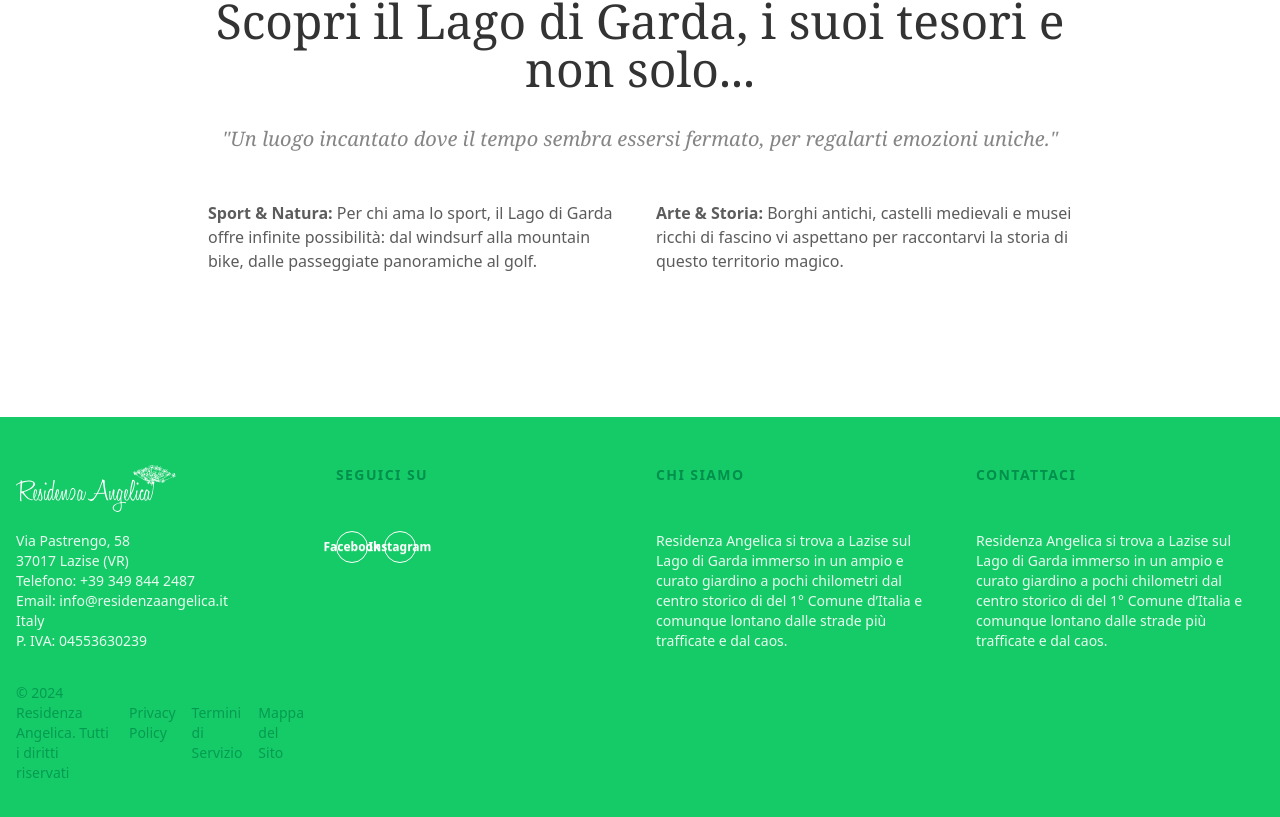
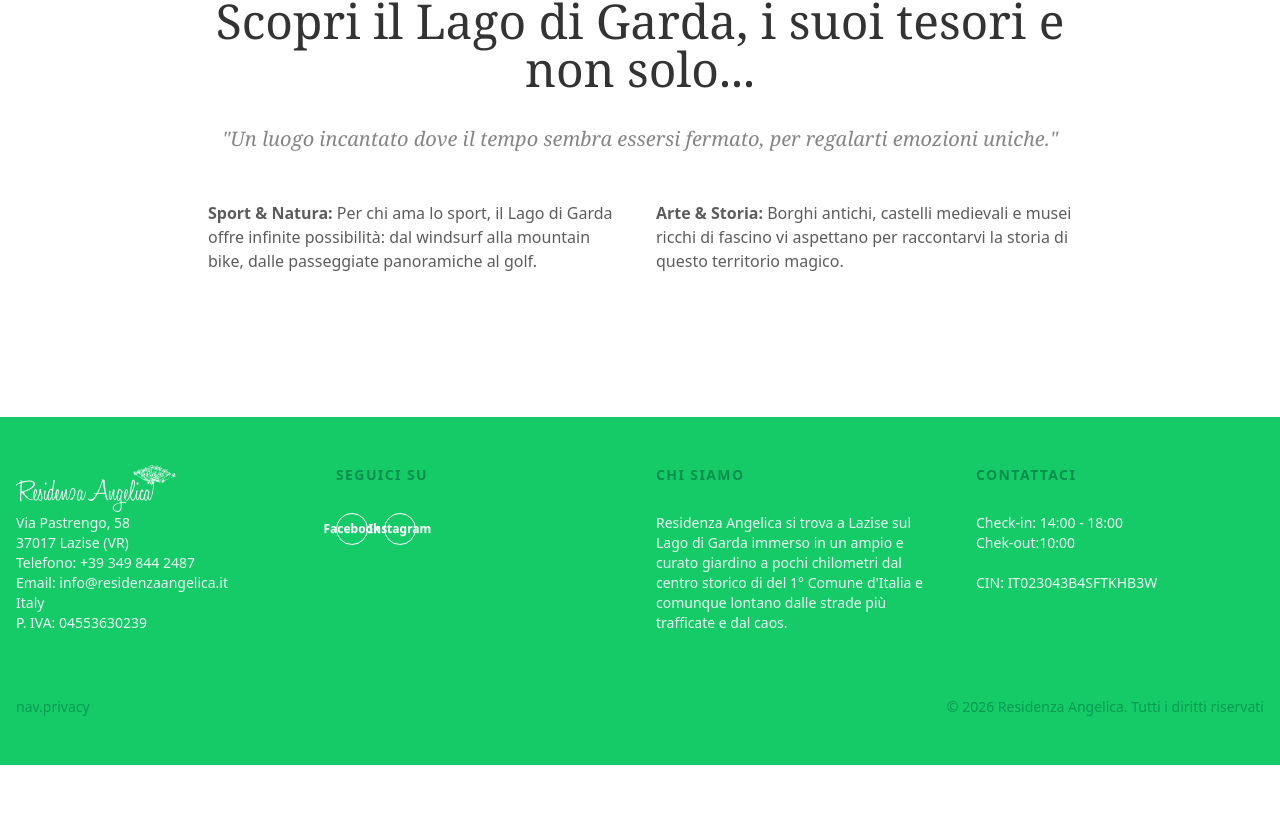
Before and after one commit to virtuallabdev/residenza-angelica, a SvelteKit app: page / in a window 1280 px wide. Shown: the part 3133-3950 px from the top of the page. After the commit the page ends 3898 px from the top, so only its background shows below. Built offline with nearby package versions, Linux system fonts and the light colour scheme.

Commit message:
UPD | footer style and contents

```diff
--- a/src/components/Footer.svelte
+++ b/src/components/Footer.svelte
@@ -53,7 +53,7 @@
       <FooterCol>
         <h4 slot="title" class={titleClass}>Chi siamo</h4>
         <p slot="content" class={contentClass}>
-          Residenza Angelica si trova a Lazise sul Lago di Garda immerso in un ampio e curato giardino a pochi chilometri dal centro storico di del 1° Comune d’Italia e comunque lontano dalle strade più trafficate e dal caos.
+          Residenza Angelica si trova a Lazise sul Lago di Garda immerso in un ampio e curato giardino a pochi chilometri dal centro storico di del 1° Comune d'Italia e comunque lontano dalle strade più trafficate e dal caos.
         </p>
       </FooterCol>
 
@@ -62,23 +62,22 @@
       <FooterCol>
         <h4 slot="title" class={titleClass}>{t($language, 'contact.title')}</h4>
         <p slot="content" class={contentClass}>
-          Residenza Angelica si trova a Lazise sul Lago di Garda immerso in un ampio e curato giardino a pochi chilometri dal centro storico di del 1° Comune d’Italia e comunque lontano dalle strade più trafficate e dal caos.
-        </p>
+          Check-in: 14:00 - 18:00<br/>
+          Chek-out:10:00<br/><br/>
+          CIN: IT023043B4SFTKHB3W
       </FooterCol>
-
+    </div>
 
 
 
 
     <!-- Bottom Footer -->
     <div class="flex flex-col md:flex-row justify-between items-center gap-4 text-sm opacity-80">
+      <div class="flex gap-4">
+        <a href="/privacy" title="{t($language, 'nav.privacy')}" class="link link-hover">{t($language, 'nav.privacy')}</a>
+      </div>
       <div>
-        <p>&copy; 2024 Residenza Angelica. {t($language, 'footer.rights')}</p>
-      </div>
-      <div class="flex gap-4">
-        <a href="#" class="link link-hover">{t($language, 'footer.policy')}</a>
-        <a href="#" class="link link-hover">{t($language, 'footer.terms')}</a>
-        <a href="#" class="link link-hover">{t($language, 'footer.sitemap')}</a>
+        <p>&copy; {new Date().getFullYear()} Residenza Angelica. {t($language, 'footer.rights')}</p>
       </div>
     </div>
   </div>
--- a/src/components/FooterCol.svelte
+++ b/src/components/FooterCol.svelte
@@ -1,5 +1,5 @@
-<div>
-    <div class="h-[50px] mb-4">
+<div class="mb-8">
+    <div class="h-[48px] ">
         <slot name="title"/>
     </div>
     <slot name="content" class="text-sm text-white opacity-80" />
--- a/src/lib/i18n/de.ts
+++ b/src/lib/i18n/de.ts
@@ -5,7 +5,8 @@ export const de = {
 		gallery: 'Galerie',
 		services: 'Dienstleistungen',
 		contacts: 'Kontakte',
-		language: 'Sprache'
+		language: 'Sprache',
+		privacy: 'Datenschutzrichtlinie'
 	},
 	home: {
 		title: 'Residenza Angelica',
--- a/src/lib/i18n/en.ts
+++ b/src/lib/i18n/en.ts
@@ -5,7 +5,8 @@ export const en = {
 		gallery: 'Gallery',
 		services: 'Services',
 		contacts: 'Contacts',
-		language: 'Language'
+		language: 'Language',
+		privacy: 'Privacy and Cookie Policy'
 	},
 	home: {
 		title: 'Residenza Angelica',
```
